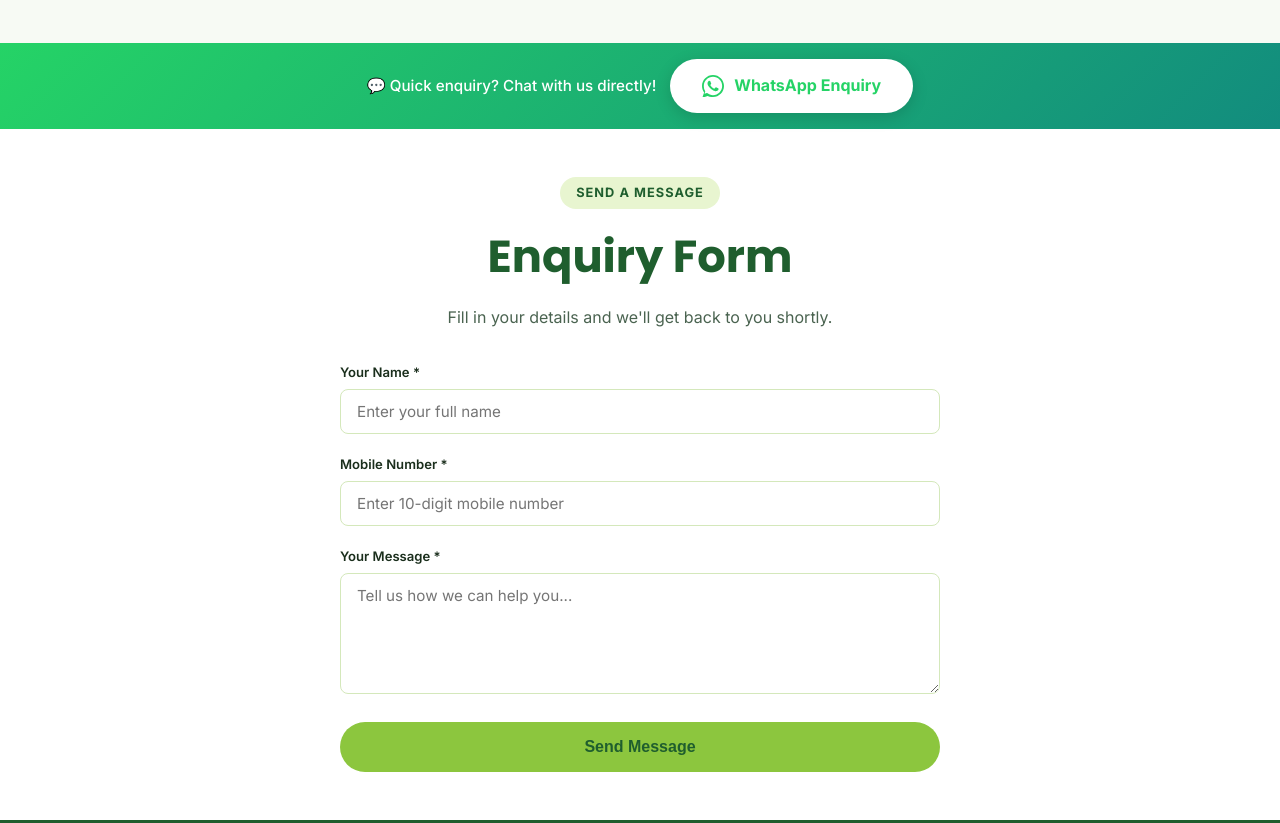
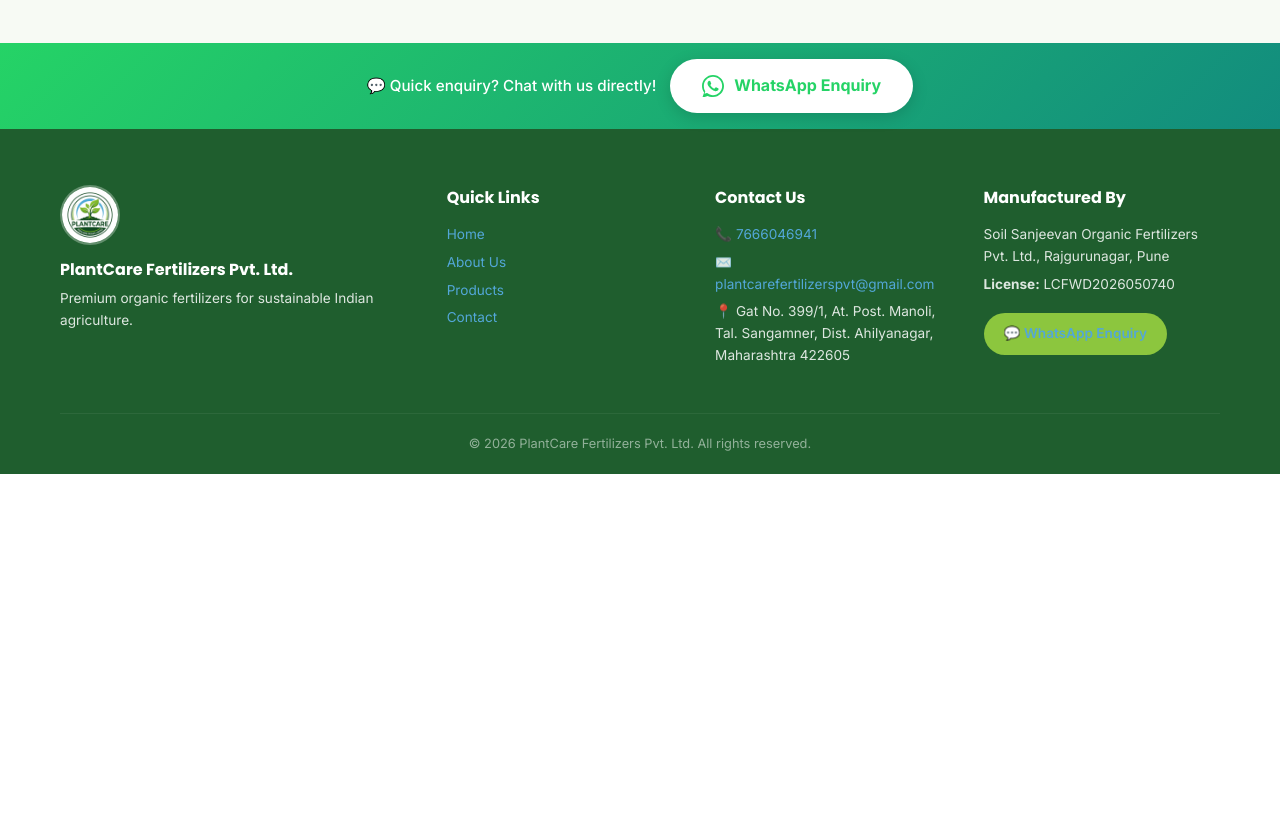
Before and after one commit to PrachiDeshmukh23/My_Products, a plain HTML site: page contact.html in a window 1280 px wide. Shown: the part 620-1443 px from the top of the page. After the commit the page ends 1094 px from the top, so only its background shows below. Drawn offline with Linux system fonts and the light colour scheme.

Commit message:
Remove Enquiry Form from contact page

```diff
--- a/contact.html
+++ b/contact.html
@@ -107,40 +107,6 @@
     </div>
   </section>
 
-  <!-- ===== CONTACT FORM ===== -->
-  <section class="product-info-section" style="background:#fff;">
-    <div class="container">
-      <div class="section-header" style="margin-bottom:32px;">
-        <span class="section-badge">Send a Message</span>
-        <h2 class="section-title">Enquiry Form</h2>
-        <p class="section-desc">Fill in your details and we'll get back to you shortly.</p>
-      </div>
-      <div style="max-width:600px;margin:0 auto;">
-        <form id="contact-form" onsubmit="handleContactSubmit(event)">
-          <div class="form-group">
-            <label class="form-label" for="contact-name">Your Name *</label>
-            <input class="form-input" type="text" id="contact-name" name="name" placeholder="Enter your full name" required />
-          </div>
-          <div class="form-group">
-            <label class="form-label" for="contact-mobile">Mobile Number *</label>
-            <input class="form-input" type="tel" id="contact-mobile" name="mobile" placeholder="Enter 10-digit mobile number" pattern="[0-9]{10}" required />
-          </div>
-          <div class="form-group">
-            <label class="form-label" for="contact-message">Your Message *</label>
-            <textarea class="form-input" id="contact-message" name="message" rows="5" placeholder="Tell us how we can help you..." required style="resize:vertical;"></textarea>
-          </div>
-          <button type="submit" class="btn btn-primary btn-lg" id="btn-submit-contact" style="width:100%;">Send Message</button>
-        </form>
-        <div id="form-success" style="display:none;text-align:center;padding:40px 20px;">
-          <div style="font-size:3rem;margin-bottom:16px;">✅</div>
-          <h3 style="color:#1F5E2E;font-family:Poppins,sans-serif;margin-bottom:8px;">Thank You!</h3>
-          <p style="color:#4a6350;">Your message has been received. We will contact you within 24 hours.</p>
-          <a href="https://wa.me/917666046941?text=Hello%20PlantCare%2C%20I%20just%20submitted%20an%20enquiry%20form." target="_blank" rel="noopener" class="btn btn-primary" style="margin-top:20px;">💬 Chat on WhatsApp Now</a>
-        </div>
-      </div>
-    </div>
-  </section>
-
   <!-- ===== FOOTER ===== -->
   <footer class="site-footer" id="site-footer">
     <div class="container">
@@ -176,19 +142,6 @@
 
   <!-- ===== SCRIPTS ===== -->
   <script src="js/main.js"></script>
-  <script>
-    function handleContactSubmit(e) {
-      e.preventDefault();
-      var name = document.getElementById('contact-name').value;
-      var mobile = document.getElementById('contact-mobile').value;
-      var message = document.getElementById('contact-message').value;
-      document.getElementById('contact-form').style.display = 'none';
-      document.getElementById('form-success').style.display = 'block';
-      // Also open WhatsApp with the form data
-      var waText = 'Hello PlantCare, my name is ' + name + '. Mobile: ' + mobile + '. Message: ' + message;
-      // Don't auto-redirect, just show success
-    }
-  </script>
 
 </body>
 </html>
```
